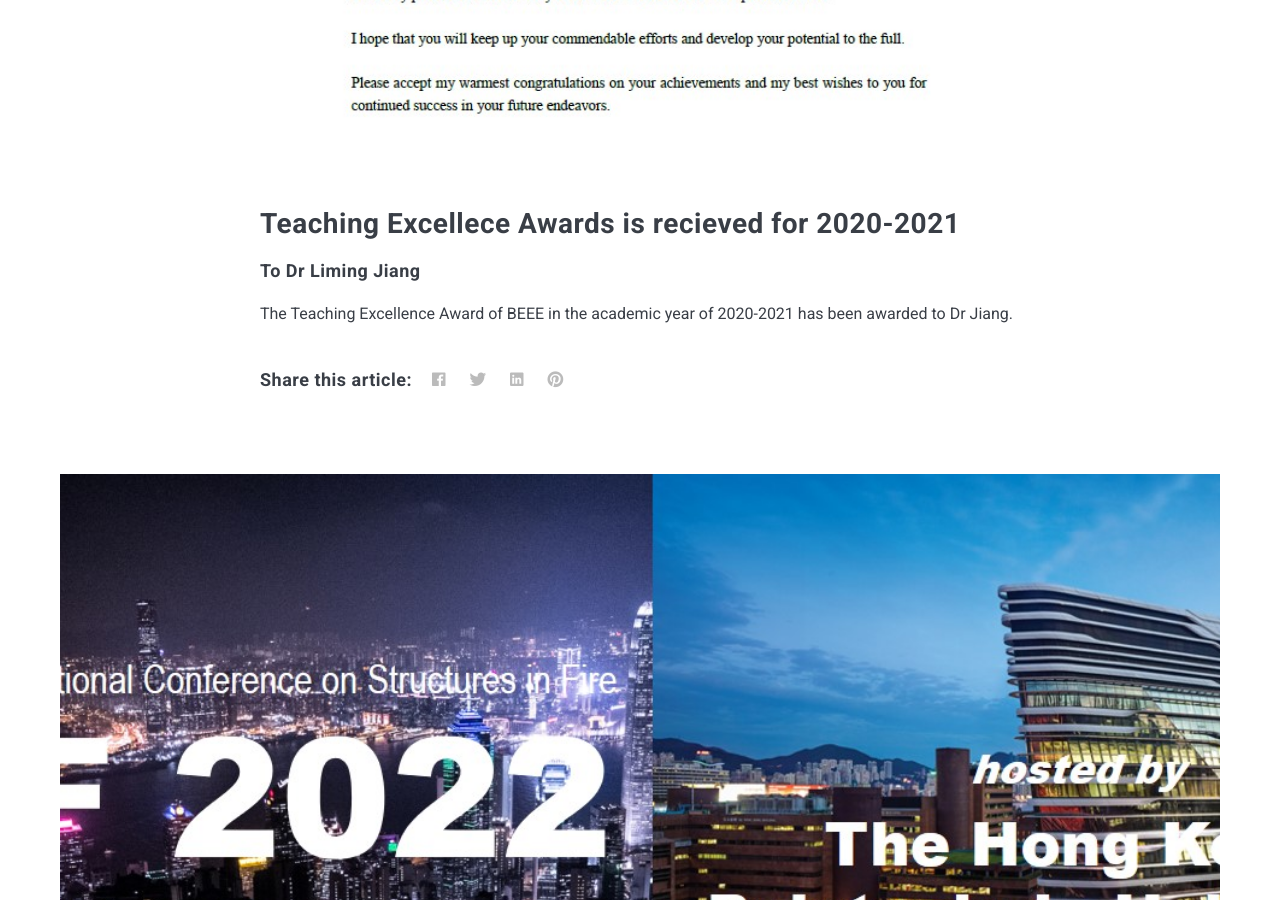
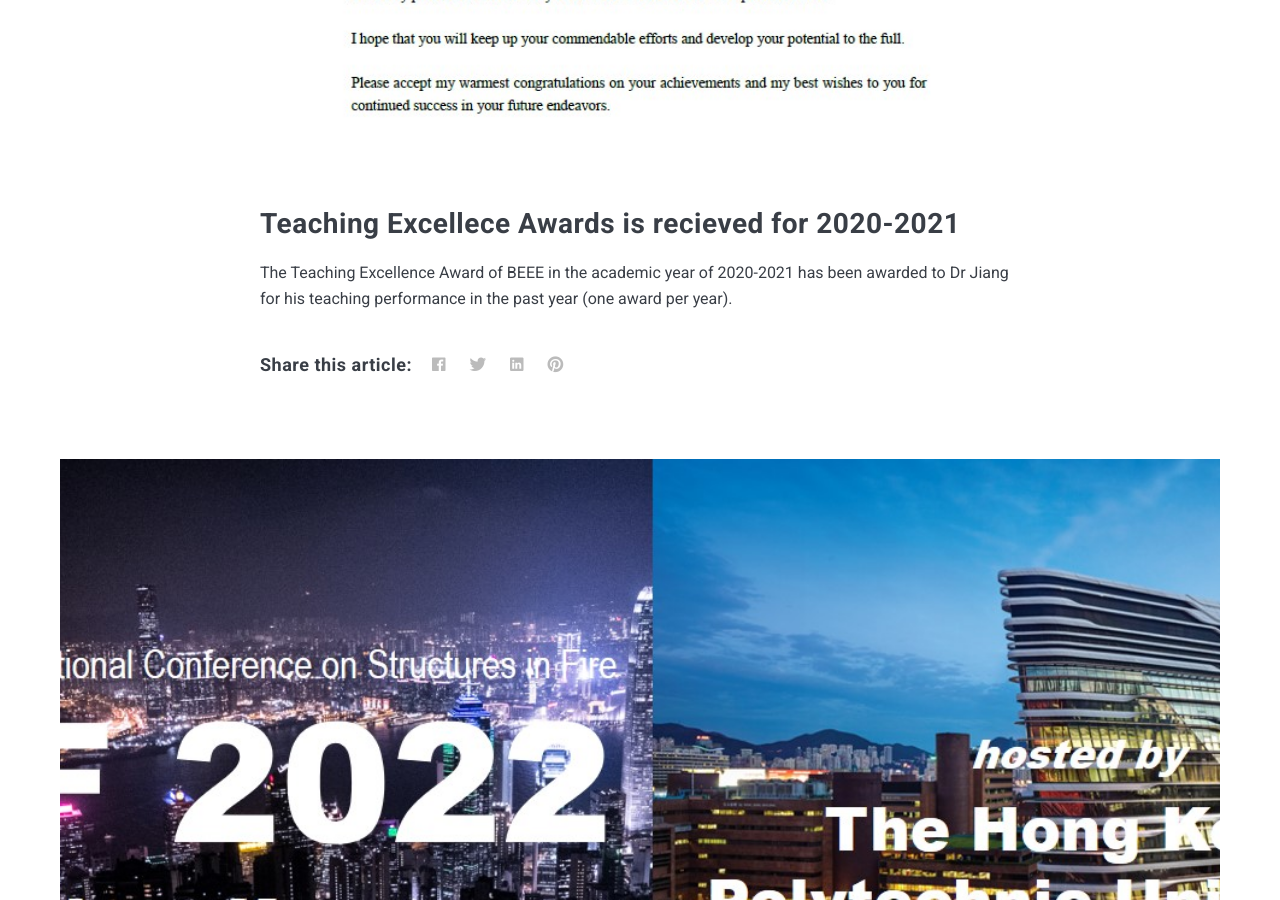
Before and after one commit to LimingXLiming/JiangLiming, a Jekyll site: the page built from _posts/2021-10-15-TeachingAward.markdown, in a window 1280 px wide and 900 px high, scrolled down 594 px. Built offline with Jekyll 4.4.1, drawn with Linux system fonts in a browser that asks for light colours; nearby versions of some CDN libraries.

Commit message:
Update 2021-10-15-TeachingAward.markdown

```diff
--- a/_posts/2021-10-15-TeachingAward.markdown
+++ b/_posts/2021-10-15-TeachingAward.markdown
@@ -2,9 +2,9 @@
 layout: post
 title:  Teaching Excellence Award
 date:   2021-10-14 18:01:35 +0800
-image:  teaching.jpg
+image:  Teaching.jpg
 tags:   News
 ---
 ## Teaching Excellece Awards is recieved for 2020-2021
-##### To Dr Liming Jiang
-The Teaching Excellence Award of BEEE in the academic year of 2020-2021 has been awarded to Dr Jiang.
+
+The Teaching Excellence Award of BEEE in the academic year of 2020-2021 has been awarded to Dr Jiang for his teaching performance in the past year (one award per year).
```
